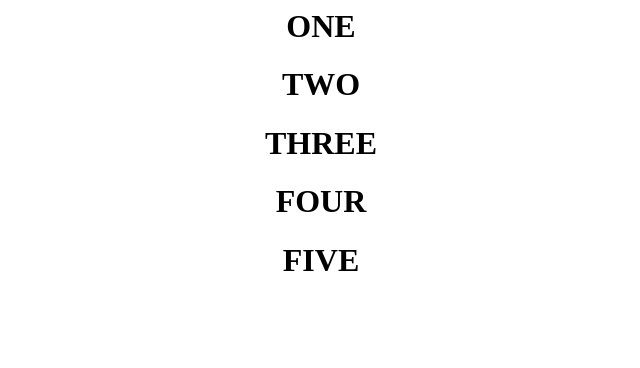
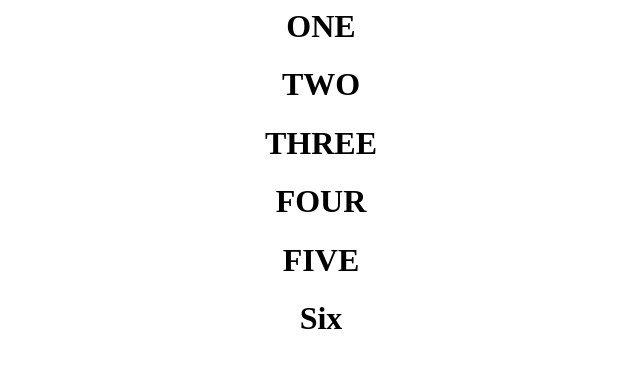
Before and after one commit to Vivin204Antony/Task_5, a plain HTML site: page index.html in a window 1280 px wide. Shown: the whole page, without its empty margins (319-959 px from the left). Drawn offline with Linux system fonts and the light colour scheme.

Commit message:
changes done
Co-Authored-By: Sam Sharma <72144419+javascript-spec@users.noreply.github.com>

```diff
--- a/index.html
+++ b/index.html
@@ -4,6 +4,7 @@
 <h1 onclick="delet(event)">THREE</H1>
 <h1 onclick="delet(event)">FOUR</H1>
 <h1 onclick="delet(event)">FIVE</h1>
+<h1 onclick="delet(event)">Six</h1>
 </center>
 
 
```
